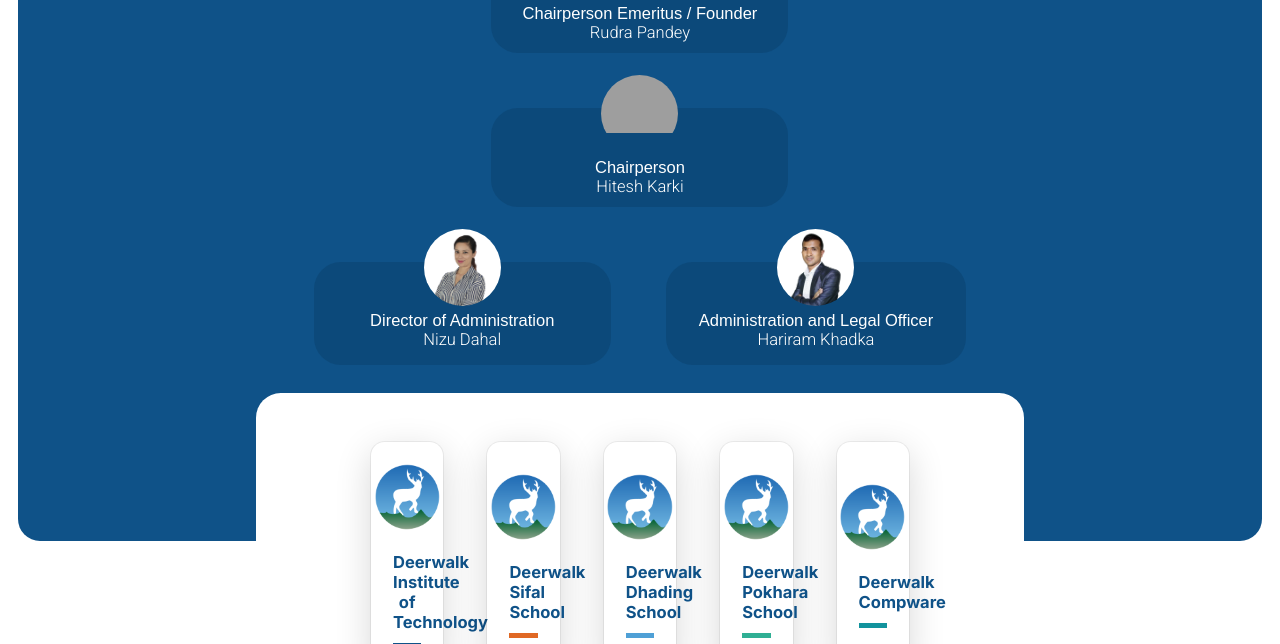
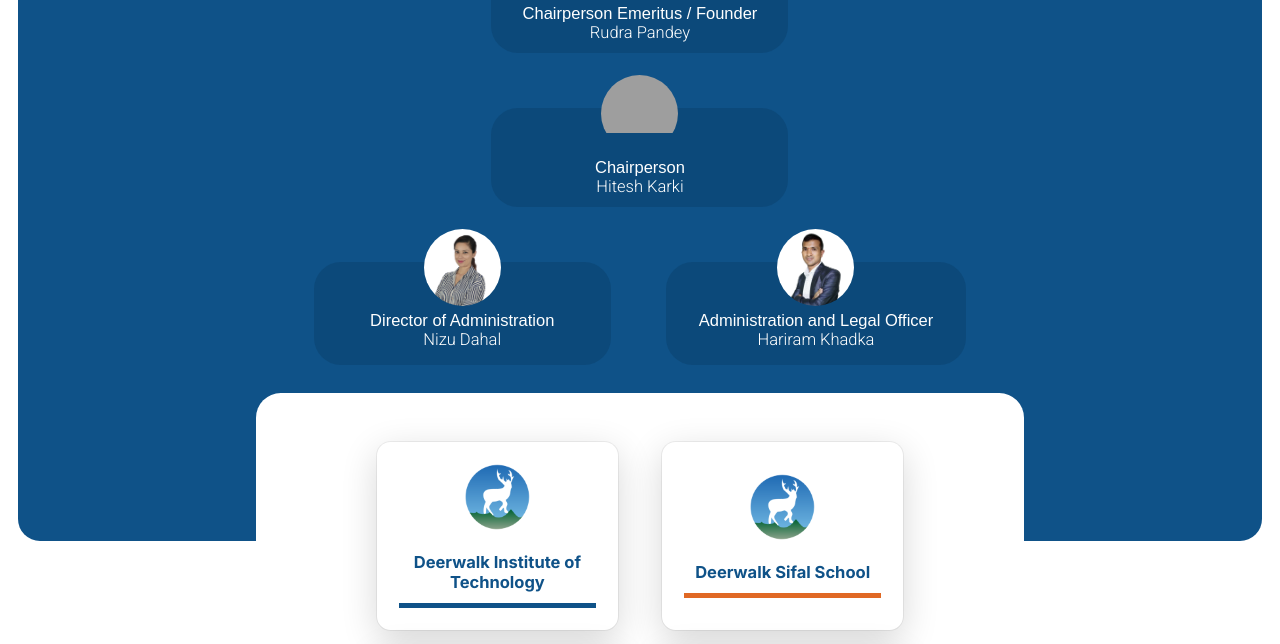
Before and after one commit to deerwalkrnd/deerwalk-groups, a website built with Vite: page index.html in a window 1280 px wide. Shown: the part 151-795 px from the top of the page. Built offline with nearby package versions, Linux system fonts and the light colour scheme; grey boxes are pictures that could not be loaded; a web font is replaced by a local one.

Commit message:
fix: safari responsiveness issue

```diff
--- a/src/main.ts
+++ b/src/main.ts
@@ -2,42 +2,6 @@
 
 
 document.querySelector<HTMLDivElement>("#app")!.innerHTML = `
-  <!-- ====================================MODEL====================================  -->
-
-    <section class="model-wrapper invisible">
-      <div class="model-block animate__animated animate__zoomInUp">
-        <header class="model-header">
-          <div class="cross-icon-container">
-            <i class="bx bx-x"></i>
-          </div>
-        </header>
-        <div class="avatar-container">
-          <img
-            id="model_image"
-            src="../assets/images/avatar/first-person.png"
-            alt="picture of a person"
-          />
-        </div>
-
-        <h3 class="helvetica" id="model-name">Rudra Pandey</h3>
-        <h5 class="roboto-300" id="model-designation">
-          Chairperson Emeritus/Founder
-        </h5>
-
-        <p
-          class="roboto-400"
-          id="model-description"
-          style="text-align: justify"
-        >
-          Lorem ipsum dolor sit amet consectetur, adipisicing elit. Repellat
-          culpa odit magnam? Est quos expedita maiores commodi, alias ipsam
-          quis. Lorem ipsum dolor sit amet consectetur, adipisicing elit.
-          Repellat culpa odit magnam? Est quos expedita maiores commodi, alias
-          ipsam quis.
-        </p>
-      </div>
-    </section>
-
     <!-- ====================================Screen Starts Here====================================  -->
 
     <main id="home-screen">
--- a/src/style.css
+++ b/src/style.css
@@ -688,7 +688,7 @@
 }
 
 /* Original responsive breakpoints maintained */
-@media only screen and (min-width: 1206px) {
+@media only screen and (max-width: 1206px) {
   .featured-cards {
     margin-top: 2rem;
   }
@@ -727,11 +727,11 @@
   }
 }
 
-@media only screen and (min-width: 1206px) and (max-width: 1319px) {
+/* @media only screen and (min-width: 1206px) and (max-width: 1319px) {
   .featured-cards {
     width: 10%;
   }
-}
+} */
 
 @media only screen and (max-width: 1435px) {
   .featured-card-block section {
```
